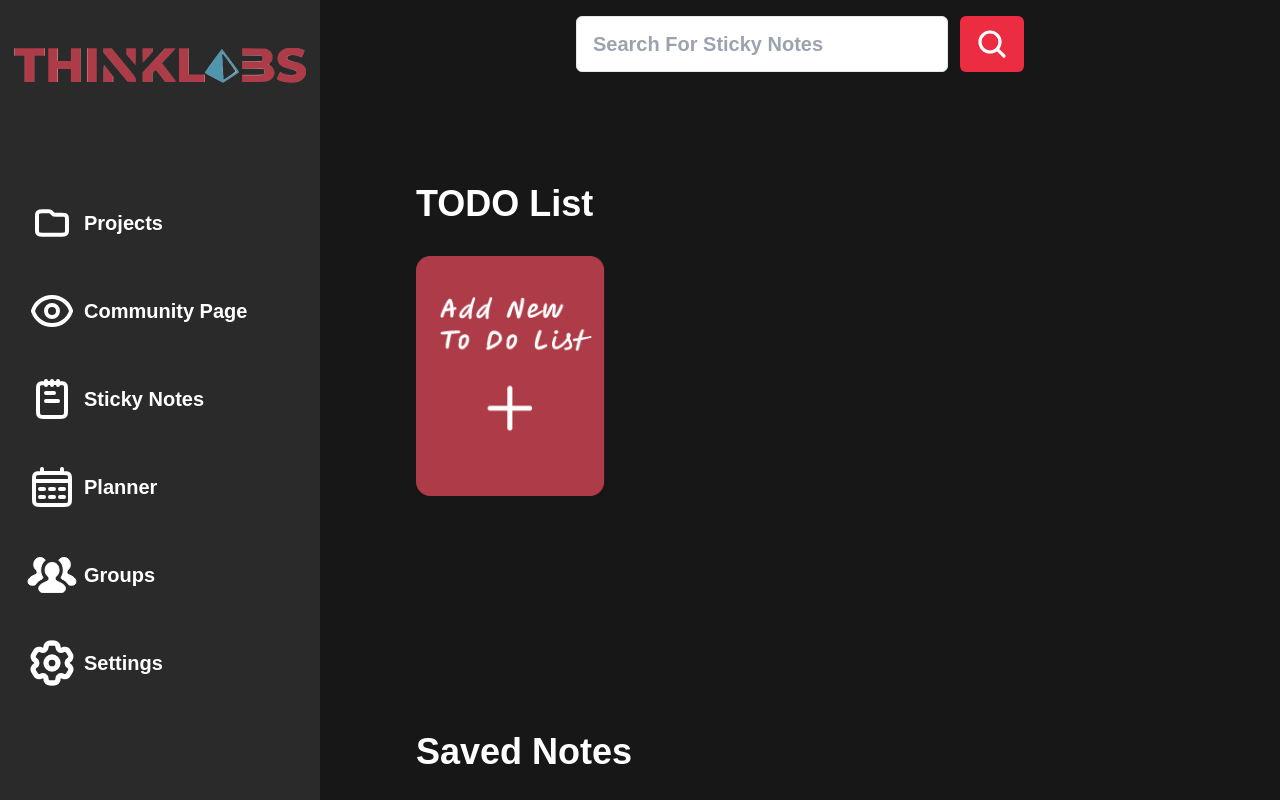
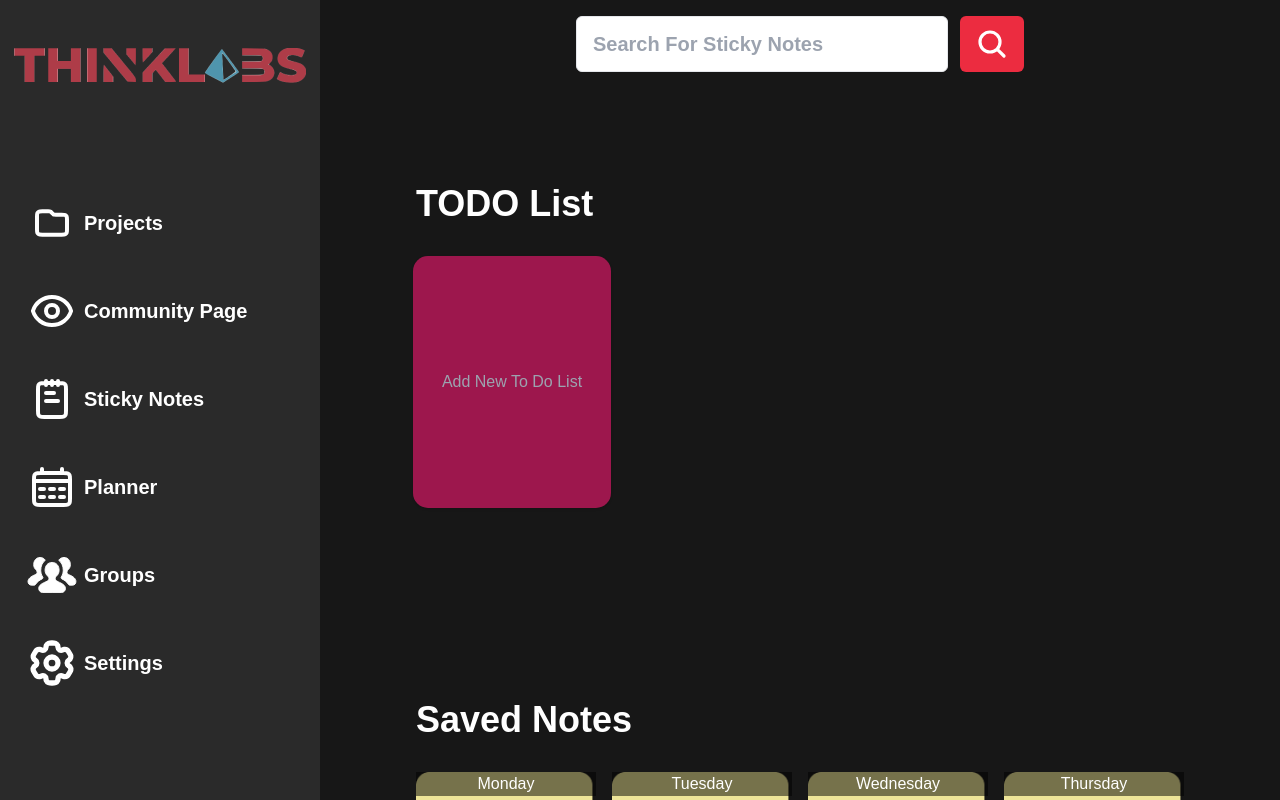
Before and after one commit to AdiKsOnDev/CollaboralHub, a React (Create React App) app: page / in a window 1280 px wide. Built offline with nearby package versions, Linux system fonts and the light colour scheme; the HTML template or start-up script is replaced by a standard one.

Commit message:
feat: added typing capabilities

```diff
--- /dev/null
+++ b/src/components/Form.js
@@ -0,0 +1,41 @@
+import React from 'react';
+import { useContext, useState } from 'react';
+import contextTodo from '../context/contextTodo.js';
+import { ADD_TODO } from './actionTypes.js';
+
+function Form() {
+  const { todos, dispatch } = useContext(contextTodo);
+  const [todoString, setTodoString] = useState('');
+
+  const handleClick = (e) => {
+    e.preventDefault();
+
+    if (todoString === '') {
+      return alert('Please enter todo to add');
+    }
+
+    dispatch({
+      type: ADD_TODO,
+      payload: todoString
+    });
+
+    setTodoString('');
+    console.log(todos);
+  };
+
+  return (
+    <>
+      <form className='flex flex-col items-center justify-center mr-5 w-48 hover:w-52 hover:text-lg duration-300' onSubmit={handleClick}>
+        <input
+          type='text'
+          placeholder= {'Add New \nTo Do List'}
+          className="w-[198px] h-[252px] bg-pink-800 rounded-[15px] shadow flex flex-col justify-center items-center text-center"
+          onChange={(e) => setTodoString(e.target.value)}
+          value={todoString}
+        />
+      </form>
+    </>
+  );
+}
+
+export default Form;
--- a/src/components/TODO_List.js
+++ b/src/components/TODO_List.js
@@ -1,3 +1,9 @@
+import React from 'react';
+import { useReducer, useState } from "react";
+import Form from "./Form.js";
+import contextTodo from "../context/contextTodo.js";
+import reducer from "./reducer.js";
+import DisplayStickyNotes from "./displayStickyNote.js";
 import StatusBar from "./StatusBar.js";
 import Project from "./Project.js";
 import Image from "../Assets/addTL.png";
@@ -6,17 +12,27 @@ import SavedNotes from "./SavedNotes.js";
 
 
 function TODOList() {
+  const [todos,dispatch]=useReducer(reducer,[])
+   const[theme,updateTheme]=useState('light')
+
     return (
         <div className="flex flex-col w-3/4 h-full bg-primary overflow-scroll">
           <StatusBar />
 
-          <div className="p-24">
-            <h1 className="text-4xl text-text-color font-semibold mb-8">TODO List</h1>
 
-              <div className="flex flex-row">
-                <Project image={Image} title="" />
-              </div>
+            <contextTodo.Provider value={{todos,dispatch,themes:[theme,updateTheme]}}>
+
+          <div className="p-24 flex flex-row">
+            <div>
+              <h1 className="text-4xl text-text-color font-semibold mb-8">TODO List</h1>
+              <Form />
             </div>
+            <div>
+            <DisplayStickyNotes/>
+            </div>
+          </div>
+          </contextTodo.Provider>
+
 
           <div className="p-24">
             <h1 className="text-4xl text-text-color font-semibold mb-8">Saved Notes</h1>
--- /dev/null
+++ b/src/components/actionTypes.js
@@ -0,0 +1,11 @@
+const ADD_TODO = 'ADD_TODO'
+const REMOVE_TODO ='REMOVE_TODO'
+const CHANGE_THEME ='CHANGE_THEME'
+// TODO: Update Functionality
+
+
+export {
+    ADD_TODO,
+    REMOVE_TODO,
+    CHANGE_THEME
+}
--- /dev/null
+++ b/src/components/displayStickyNote.js
@@ -0,0 +1,24 @@
+import React from 'react';
+import { useContext } from 'react';
+import contextTodo from "../context/contextTodo.js";
+import { REMOVE_TODO } from './actionTypes.js';
+
+const DisplayStickyNotes = () => {
+  const { todos, dispatch, themes } = useContext(contextTodo);
+  const [themeMode, setThemeMode] = themes;
+
+  return (
+    <>
+      <div className= "flex flex-row gap-4">
+          {todos.map((todo, index) => (
+              <div key={index} className="w-[198px] h-[245px] bg-amber-200 rounded-[15px] shadow flex flex-col justify-center items-center">
+                  <h1 className="text-black font-regular text-center">{todo}</h1>
+                  <button onClick={() => dispatch({ type: REMOVE_TODO, payload: todo })}>x</button>
+              </div>
+          ))}
+      </div>
+    </>
+  );
+}
+
+export default DisplayStickyNotes;
--- /dev/null
+++ b/src/components/reducer.js
@@ -0,0 +1,18 @@
+import {ADD_TODO, CHANGE_THEME, REMOVE_TODO} from './actionTypes.js'
+
+
+
+const Reducer =(state,action)=>{
+
+    switch(action.type){
+        case ADD_TODO:
+            return [...state, action.payload]
+        case REMOVE_TODO:
+           return state.filter((todo)=>todo !=action.payload)
+
+
+    }
+
+}
+
+export default Reducer
--- /dev/null
+++ b/src/context/contextTodo.js
@@ -0,0 +1,5 @@
+import { createContext } from "react";
+
+const contextTodo = createContext('light',()=>{});
+
+export default contextTodo;
```
